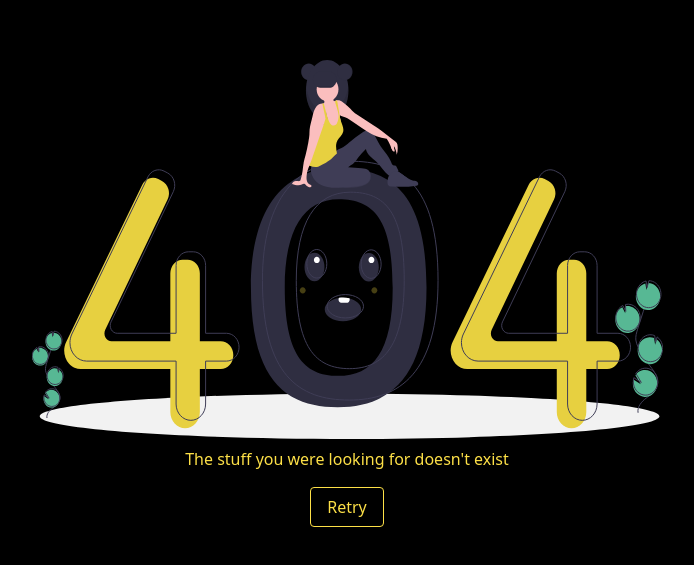
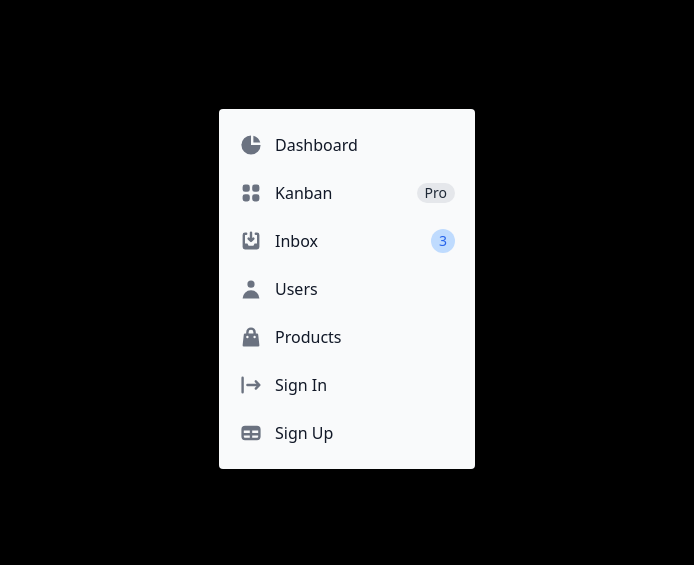
Before and after one commit to Aestheticsuraj234/100daysOfcode, a Next.js app: page / in a window 1280 px wide. Shown: the part 111-676 px from the top of the page, without its empty margins (293-987 px from the left). Built offline with nearby package versions, Linux system fonts and the light colour scheme.

Commit message:
day-8 is complete

```diff
--- /dev/null
+++ b/components/day-8/Sidebar.js
@@ -0,0 +1,60 @@
+import React from 'react'
+
+const Sidebar = () => {
+  return (
+
+<aside class="w-64" aria-label="Sidebar">
+   <div class="px-3 py-4 overflow-y-auto rounded bg-gray-50 dark:bg-gray-800">
+      <ul class="space-y-2">
+         <li>
+            <a href="#" class="flex items-center p-2 text-base font-normal text-gray-900 rounded-lg dark:text-white hover:bg-gray-100 dark:hover:bg-gray-700">
+               <svg aria-hidden="true" class="w-6 h-6 text-gray-500 transition duration-75 dark:text-gray-400 group-hover:text-gray-900 dark:group-hover:text-white" fill="currentColor" viewBox="0 0 20 20" xmlns="http://www.w3.org/2000/svg"><path d="M2 10a8 8 0 018-8v8h8a8 8 0 11-16 0z"></path><path d="M12 2.252A8.014 8.014 0 0117.748 8H12V2.252z"></path></svg>
+               <span class="ml-3">Dashboard</span>
+            </a>
+         </li>
+         <li>
+            <a href="#" class="flex items-center p-2 text-base font-normal text-gray-900 rounded-lg dark:text-white hover:bg-gray-100 dark:hover:bg-gray-700">
+               <svg aria-hidden="true" class="flex-shrink-0 w-6 h-6 text-gray-500 transition duration-75 dark:text-gray-400 group-hover:text-gray-900 dark:group-hover:text-white" fill="currentColor" viewBox="0 0 20 20" xmlns="http://www.w3.org/2000/svg"><path d="M5 3a2 2 0 00-2 2v2a2 2 0 002 2h2a2 2 0 002-2V5a2 2 0 00-2-2H5zM5 11a2 2 0 00-2 2v2a2 2 0 002 2h2a2 2 0 002-2v-2a2 2 0 00-2-2H5zM11 5a2 2 0 012-2h2a2 2 0 012 2v2a2 2 0 01-2 2h-2a2 2 0 01-2-2V5zM11 13a2 2 0 012-2h2a2 2 0 012 2v2a2 2 0 01-2 2h-2a2 2 0 01-2-2v-2z"></path></svg>
+               <span class="flex-1 ml-3 whitespace-nowrap">Kanban</span>
+               <span class="inline-flex items-center justify-center px-2 ml-3 text-sm font-medium text-gray-800 bg-gray-200 rounded-full dark:bg-gray-700 dark:text-gray-300">Pro</span>
+            </a>
+         </li>
+         <li>
+            <a href="#" class="flex items-center p-2 text-base font-normal text-gray-900 rounded-lg dark:text-white hover:bg-gray-100 dark:hover:bg-gray-700">
+               <svg aria-hidden="true" class="flex-shrink-0 w-6 h-6 text-gray-500 transition duration-75 dark:text-gray-400 group-hover:text-gray-900 dark:group-hover:text-white" fill="currentColor" viewBox="0 0 20 20" xmlns="http://www.w3.org/2000/svg"><path d="M8.707 7.293a1 1 0 00-1.414 1.414l2 2a1 1 0 001.414 0l2-2a1 1 0 00-1.414-1.414L11 7.586V3a1 1 0 10-2 0v4.586l-.293-.293z"></path><path d="M3 5a2 2 0 012-2h1a1 1 0 010 2H5v7h2l1 2h4l1-2h2V5h-1a1 1 0 110-2h1a2 2 0 012 2v10a2 2 0 01-2 2H5a2 2 0 01-2-2V5z"></path></svg>
+               <span class="flex-1 ml-3 whitespace-nowrap">Inbox</span>
+               <span class="inline-flex items-center justify-center w-3 h-3 p-3 ml-3 text-sm font-medium text-blue-600 bg-blue-200 rounded-full dark:bg-blue-900 dark:text-blue-200">3</span>
+            </a>
+         </li>
+         <li>
+            <a href="#" class="flex items-center p-2 text-base font-normal text-gray-900 rounded-lg dark:text-white hover:bg-gray-100 dark:hover:bg-gray-700">
+               <svg aria-hidden="true" class="flex-shrink-0 w-6 h-6 text-gray-500 transition duration-75 dark:text-gray-400 group-hover:text-gray-900 dark:group-hover:text-white" fill="currentColor" viewBox="0 0 20 20" xmlns="http://www.w3.org/2000/svg"><path fill-rule="evenodd" d="M10 9a3 3 0 100-6 3 3 0 000 6zm-7 9a7 7 0 1114 0H3z" clip-rule="evenodd"></path></svg>
+               <span class="flex-1 ml-3 whitespace-nowrap">Users</span>
+            </a>
+         </li>
+         <li>
+            <a href="#" class="flex items-center p-2 text-base font-normal text-gray-900 rounded-lg dark:text-white hover:bg-gray-100 dark:hover:bg-gray-700">
+               <svg aria-hidden="true" class="flex-shrink-0 w-6 h-6 text-gray-500 transition duration-75 dark:text-gray-400 group-hover:text-gray-900 dark:group-hover:text-white" fill="currentColor" viewBox="0 0 20 20" xmlns="http://www.w3.org/2000/svg"><path fill-rule="evenodd" d="M10 2a4 4 0 00-4 4v1H5a1 1 0 00-.994.89l-1 9A1 1 0 004 18h12a1 1 0 00.994-1.11l-1-9A1 1 0 0015 7h-1V6a4 4 0 00-4-4zm2 5V6a2 2 0 10-4 0v1h4zm-6 3a1 1 0 112 0 1 1 0 01-2 0zm7-1a1 1 0 100 2 1 1 0 000-2z" clip-rule="evenodd"></path></svg>
+               <span class="flex-1 ml-3 whitespace-nowrap">Products</span>
+            </a>
+         </li>
+         <li>
+            <a href="#" class="flex items-center p-2 text-base font-normal text-gray-900 rounded-lg dark:text-white hover:bg-gray-100 dark:hover:bg-gray-700">
+               <svg aria-hidden="true" class="flex-shrink-0 w-6 h-6 text-gray-500 transition duration-75 dark:text-gray-400 group-hover:text-gray-900 dark:group-hover:text-white" fill="currentColor" viewBox="0 0 20 20" xmlns="http://www.w3.org/2000/svg"><path fill-rule="evenodd" d="M3 3a1 1 0 00-1 1v12a1 1 0 102 0V4a1 1 0 00-1-1zm10.293 9.293a1 1 0 001.414 1.414l3-3a1 1 0 000-1.414l-3-3a1 1 0 10-1.414 1.414L14.586 9H7a1 1 0 100 2h7.586l-1.293 1.293z" clip-rule="evenodd"></path></svg>
+               <span class="flex-1 ml-3 whitespace-nowrap">Sign In</span>
+            </a>
+         </li>
+         <li>
+            <a href="#" class="flex items-center p-2 text-base font-normal text-gray-900 rounded-lg dark:text-white hover:bg-gray-100 dark:hover:bg-gray-700">
+               <svg aria-hidden="true" class="flex-shrink-0 w-6 h-6 text-gray-500 transition duration-75 dark:text-gray-400 group-hover:text-gray-900 dark:group-hover:text-white" fill="currentColor" viewBox="0 0 20 20" xmlns="http://www.w3.org/2000/svg"><path fill-rule="evenodd" d="M5 4a3 3 0 00-3 3v6a3 3 0 003 3h10a3 3 0 003-3V7a3 3 0 00-3-3H5zm-1 9v-1h5v2H5a1 1 0 01-1-1zm7 1h4a1 1 0 001-1v-1h-5v2zm0-4h5V8h-5v2zM9 8H4v2h5V8z" clip-rule="evenodd"></path></svg>
+               <span class="flex-1 ml-3 whitespace-nowrap">Sign Up</span>
+            </a>
+         </li>
+      </ul>
+   </div>
+</aside>
+
+  )
+}
+
+export default Sidebar
--- a/pages/index.js
+++ b/pages/index.js
@@ -1,5 +1,6 @@
 import Head from "next/head";
 import PageNotFound from "../components/day-7/PageNotFound";
+import Sidebar from "../components/day-8/Sidebar";
 export default function Home() {
   return (
     <div>
@@ -9,7 +10,7 @@
         <link rel="icon" href="/pro.ico" />
       </Head>
       <main className="h-screen w-screen flex justify-center items-center bg-black">
-        <PageNotFound/>
+       <Sidebar/>
       </main>
     </div>
   );
```
